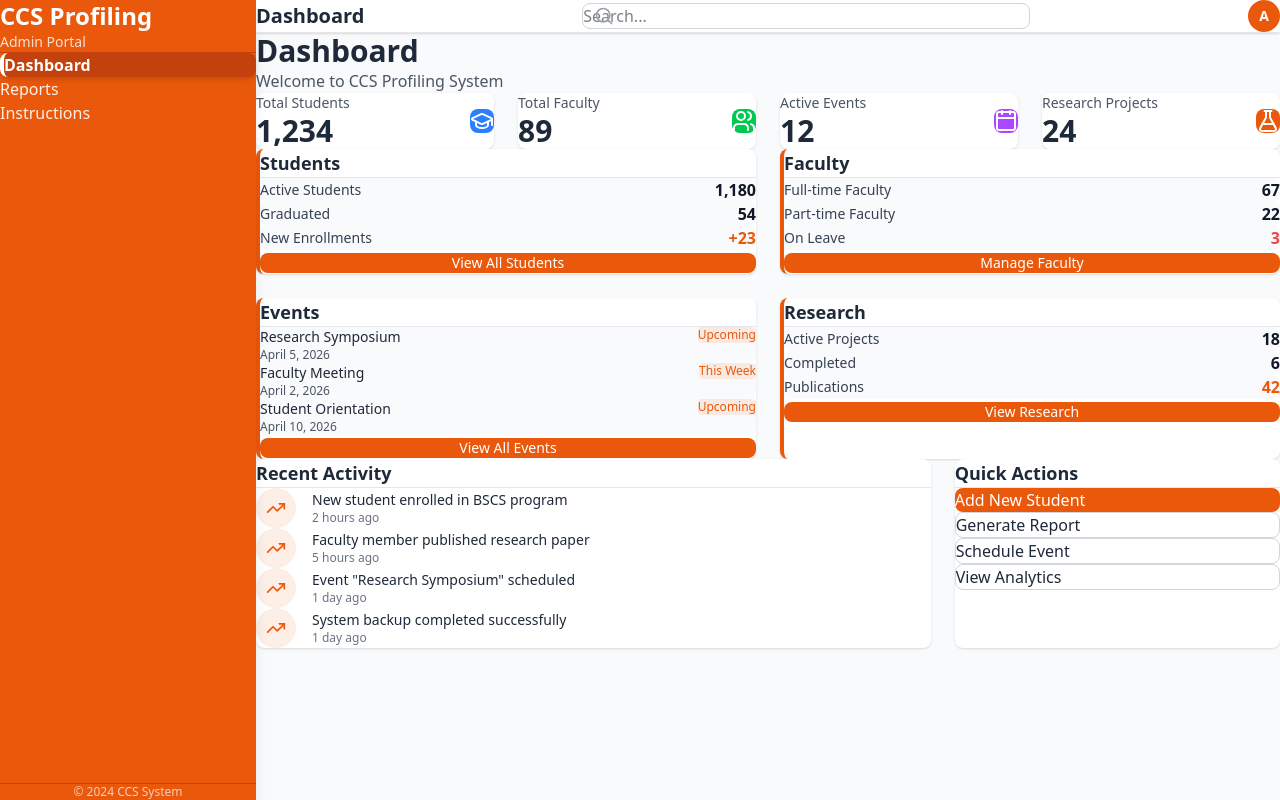
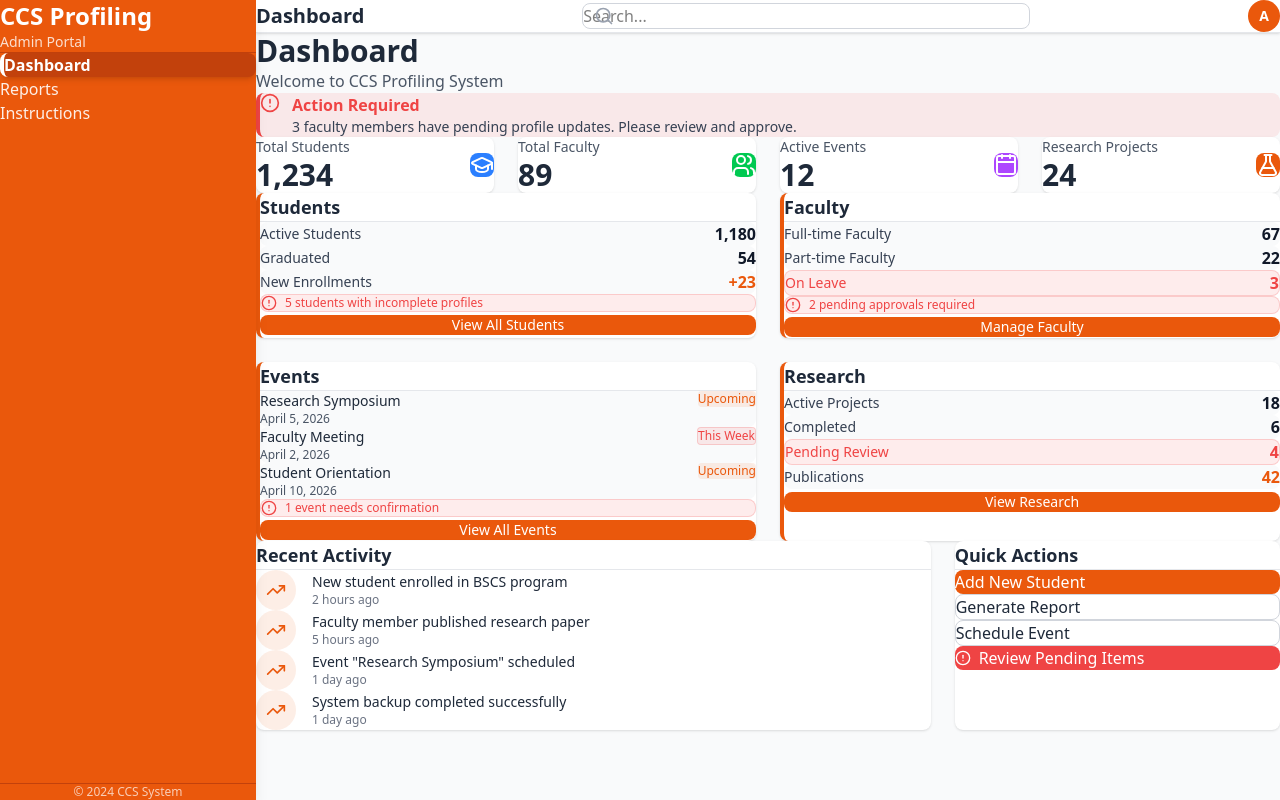
Before and after one commit to ccs-profiling-system/ccs-profiling-frontend, a React (Vite) app: page /dashboard in a window 1280 px wide. Built offline with nearby package versions, Linux system fonts and the light colour scheme.

Commit message:
feat: added highlight to critical data

```diff
--- a/src/features/admin/dashboard/index.tsx
+++ b/src/features/admin/dashboard/index.tsx
@@ -1,5 +1,5 @@
 import { MainLayout, Card } from '@/components/layout';
-import { Users, BookOpen, FileText, TrendingUp, GraduationCap, Calendar, FlaskConical } from 'lucide-react';
+import { Users, BookOpen, FileText, TrendingUp, GraduationCap, Calendar, FlaskConical, AlertCircle } from 'lucide-react';
 
 export function AdminDashboard() {
   const stats = [
@@ -16,6 +16,15 @@ export function AdminDashboard() {
         <div>
           <h1 className="text-3xl font-bold text-gray-800">Dashboard</h1>
           <p className="text-gray-600 mt-1">Welcome to CCS Profiling System</p>
+        </div>
+
+        {/* Alert Banner */}
+        <div className="bg-secondary/10 border-l-4 border-secondary p-4 rounded-lg flex items-start gap-3">
+          <AlertCircle className="w-5 h-5 text-secondary flex-shrink-0 mt-0.5" />
+          <div>
+            <p className="font-semibold text-secondary">Action Required</p>
+            <p className="text-sm text-gray-700 mt-1">3 faculty members have pending profile updates. Please review and approve.</p>
+          </div>
         </div>
 
         {/* Stats Grid - Responsive: 1 col mobile, 2 cols tablet, 4 cols desktop */}
@@ -52,6 +61,11 @@ export function AdminDashboard() {
                 <span className="text-sm text-gray-700">New Enrollments</span>
                 <span className="font-semibold text-primary">+23</span>
               </div>
+              {/* Warning Alert */}
+              <div className="flex items-center gap-2 p-3 bg-secondary/10 border border-secondary/20 rounded-lg">
+                <AlertCircle className="w-4 h-4 text-secondary flex-shrink-0" />
+                <span className="text-xs text-secondary font-medium">5 students with incomplete profiles</span>
+              </div>
               <button className="w-full mt-2 bg-primary hover:bg-primary-dark text-white px-4 py-2 rounded-lg transition text-sm">
                 View All Students
               </button>
@@ -69,9 +83,14 @@ export function AdminDashboard() {
                 <span className="text-sm text-gray-700">Part-time Faculty</span>
                 <span className="font-semibold text-gray-900">22</span>
               </div>
-              <div className="flex justify-between items-center p-3 bg-gray-50 rounded-lg">
-                <span className="text-sm text-gray-700">On Leave</span>
+              <div className="flex justify-between items-center p-3 bg-secondary/10 border border-secondary/20 rounded-lg">
+                <span className="text-sm text-secondary font-medium">On Leave</span>
                 <span className="font-semibold text-secondary">3</span>
+              </div>
+              {/* Warning Alert */}
+              <div className="flex items-center gap-2 p-3 bg-secondary/10 border border-secondary/20 rounded-lg">
+                <AlertCircle className="w-4 h-4 text-secondary flex-shrink-0" />
+                <span className="text-xs text-secondary font-medium">2 pending approvals required</span>
               </div>
               <button className="w-full mt-2 bg-primary hover:bg-primary-dark text-white px-4 py-2 rounded-lg transition text-sm">
                 Manage Faculty
@@ -83,9 +102,9 @@ export function AdminDashboard() {
           <Card title="Events" accent>
             <div className="space-y-3">
               {[
-                { title: 'Research Symposium', date: 'April 5, 2026', status: 'Upcoming' },
-                { title: 'Faculty Meeting', date: 'April 2, 2026', status: 'This Week' },
-                { title: 'Student Orientation', date: 'April 10, 2026', status: 'Upcoming' },
+                { title: 'Research Symposium', date: 'April 5, 2026', status: 'Upcoming', urgent: false },
+                { title: 'Faculty Meeting', date: 'April 2, 2026', status: 'This Week', urgent: true },
+                { title: 'Student Orientation', date: 'April 10, 2026', status: 'Upcoming', urgent: false },
               ].map((event, index) => (
                 <div key={index} className="p-3 bg-gray-50 rounded-lg">
                   <div className="flex justify-between items-start">
@@ -93,12 +112,21 @@ export function AdminDashboard() {
                       <p className="font-medium text-gray-800 text-sm">{event.title}</p>
                       <p className="text-xs text-gray-600 mt-1">{event.date}</p>
                     </div>
-                    <span className="text-xs bg-primary/10 text-primary px-2 py-1 rounded">
+                    <span className={`text-xs px-2 py-1 rounded ${
+                      event.urgent
+                        ? 'bg-secondary/10 text-secondary border border-secondary/20'
+                        : 'bg-primary/10 text-primary'
+                    }`}>
                       {event.status}
                     </span>
                   </div>
                 </div>
               ))}
+              {/* Warning Alert */}
+              <div className="flex items-center gap-2 p-3 bg-secondary/10 border border-secondary/20 rounded-lg">
+                <AlertCircle className="w-4 h-4 text-secondary flex-shrink-0" />
+                <span className="text-xs text-secondary font-medium">1 event needs confirmation</span>
+              </div>
               <button className="w-full mt-2 bg-primary hover:bg-primary-dark text-white px-4 py-2 rounded-lg transition text-sm">
                 View All Events
               </button>
@@ -115,6 +143,10 @@ export function AdminDashboard() {
               <div className="flex justify-between items-center p-3 bg-gray-50 rounded-lg">
                 <span className="text-sm text-gray-700">Completed</span>
                 <span className="font-semibold text-gray-900">6</span>
+              </div>
+              <div className="flex justify-between items-center p-3 bg-secondary/10 border border-secondary/20 rounded-lg">
+                <span className="text-sm text-secondary font-medium">Pending Review</span>
+                <span className="font-semibold text-secondary">4</span>
               </div>
               <div className="flex justify-between items-center p-3 bg-gray-50 rounded-lg">
                 <span className="text-sm text-gray-700">Publications</span>
@@ -133,10 +165,10 @@ export function AdminDashboard() {
           <Card className="lg:col-span-2" title="Recent Activity">
             <div className="space-y-4">
               {[
-                { text: 'New student enrolled in BSCS program', time: '2 hours ago' },
-                { text: 'Faculty member published research paper', time: '5 hours ago' },
-                { text: 'Event "Research Symposium" scheduled', time: '1 day ago' },
-                { text: 'System backup completed successfully', time: '1 day ago' },
+                { text: 'New student enrolled in BSCS program', time: '2 hours ago', type: 'normal' },
+                { text: 'Faculty member published research paper', time: '5 hours ago', type: 'normal' },
+                { text: 'Event "Research Symposium" scheduled', time: '1 day ago', type: 'normal' },
+                { text: 'System backup completed successfully', time: '1 day ago', type: 'normal' },
               ].map((item, index) => (
                 <div key={index} className="flex items-center gap-4 p-3 hover:bg-gray-50 rounded-lg transition">
                   <div className="w-10 h-10 bg-primary/10 rounded-full flex items-center justify-center">
@@ -163,8 +195,9 @@ export function AdminDashboard() {
               <button className="w-full bg-white hover:bg-gray-50 text-gray-800 border border-gray-300 px-4 py-3 rounded-lg transition text-left">
                 Schedule Event
               </button>
-              <button className="w-full bg-white hover:bg-gray-50 text-gray-800 border border-gray-300 px-4 py-3 rounded-lg transition text-left">
-                View Analytics
+              <button className="w-full bg-secondary hover:bg-red-600 text-white px-4 py-3 rounded-lg transition text-left flex items-center gap-2">
+                <AlertCircle className="w-4 h-4" />
+                Review Pending Items
               </button>
             </div>
           </Card>
```
